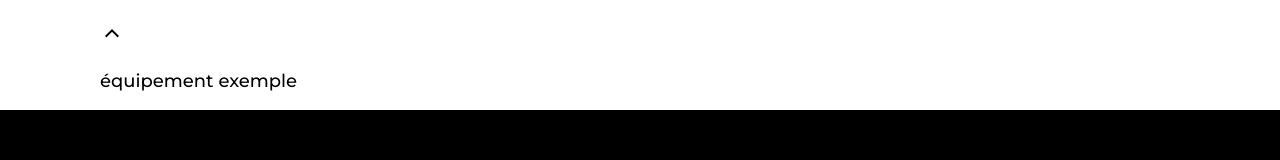
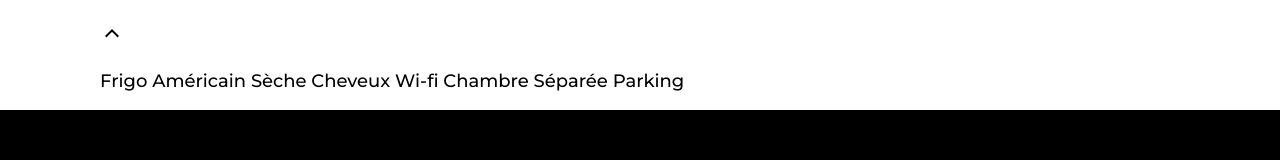
Before and after one commit to ericDev1o/kasa, a React (Vite) app: page /housing/0979876d in a window 1280 px wide. Shown: the part 1055-1215 px from the top of the page. Built offline with nearby package versions, Linux system fonts and the light colour scheme.

Commit message:
Housing is ongoing. Equipments are passed to HousingComponent.

```diff
--- a/src/components/UI/Banner/index.tsx
+++ b/src/components/UI/Banner/index.tsx
@@ -3,18 +3,18 @@
     title: string;
 };
 
-const Img = ({ backGrd }: { backGrd: bannerContent }) => {
+const Img = ({ backGrdImgURL }: { backGrdImgURL: bannerContent }) => {
     return (
         <img
             className = 'banner-image'
-            src = { backGrd.bannerBackground }
+            src = { backGrdImgURL.bannerBackground }
             aria-hidden = 'true'
             alt = 'falaises'
         />
     );
 }
 
-const Title = ({ isThereTitle, banner }: { isThereTitle: boolean, banner: bannerContent } ) => {
+const Title = ({ banner, isThereTitle }: { banner: bannerContent, isThereTitle: boolean } ) => {
     if(isThereTitle)
         return (
             <h1 className = 'banner-title__h1'>
@@ -26,8 +26,8 @@
 const CommonBanner = ({ banner, isThereTitle }: { banner: bannerContent, isThereTitle: boolean }) => {
     return (
         <div>
-            <Img backGrd = { banner } />
-            <Title isThereTitle = { isThereTitle } banner = { banner }/>
+            <Img backGrdImgURL = { banner } />
+            <Title banner = { banner } isThereTitle = { isThereTitle } />
         </div>
     );
 }
--- a/src/components/UI/HousingComponent.tsx
+++ b/src/components/UI/HousingComponent.tsx
@@ -6,18 +6,18 @@
  * @param housingElement a type corresponding to backend API housing content
  * @returns a housing page content with newlined equipments content in the Collapse
  */
-const HousingComponent = ({housingElement}: {housingElement: HousingType}) => {
-    const equipementsString = 'équipement exemple';
-    alert('housingElement.equipements : ' + housingElement.equipements);
-    if(housingElement.equipements !== undefined && Array.isArray(housingElement.equipements)) {
-        if (housingElement.equipements.length > 1) {
-            housingElement.equipements.map(
-                equipement => (
-                    equipementsString.concat(equipement, '\n')
+const HousingComponent = ({ housingElement }: { housingElement: HousingType }) => {
+    let equipmentsString: string = '';
+    if(housingElement.equipments !== undefined && Array.isArray(housingElement.equipments)) {
+        if (housingElement.equipments.length > 1) {
+            housingElement.equipments.map(
+                equipment => (
+                    equipmentsString = equipmentsString.concat(equipment, '\n')
                 )
             );
-        } else if(housingElement.equipements.length == 1)
-            equipementsString.concat(housingElement.equipements[0]);
+        } else if(housingElement.equipments.length == 1)
+            equipmentsString = equipmentsString.concat(housingElement.equipments[0]);
+        alert("equipmentsString : " + equipmentsString);
     }
 
     return(
@@ -34,7 +34,7 @@
                 <img src = { housingElement.host.picture } alt = 'host picture' />
             </div>
             <Collapse title='Description' content = { housingElement.description } />
-            <Collapse title='Équipements' content = { equipementsString } />
+            <Collapse title='Équipements' content = { equipmentsString } />
         </div>
     );
 };
--- a/src/types/HousingType.ts
+++ b/src/types/HousingType.ts
@@ -9,7 +9,7 @@
     },
     rating: string,
     location: string,
-    equipements: string[],
+    equipments: string[],
     tags: string[]
 }
 
```
